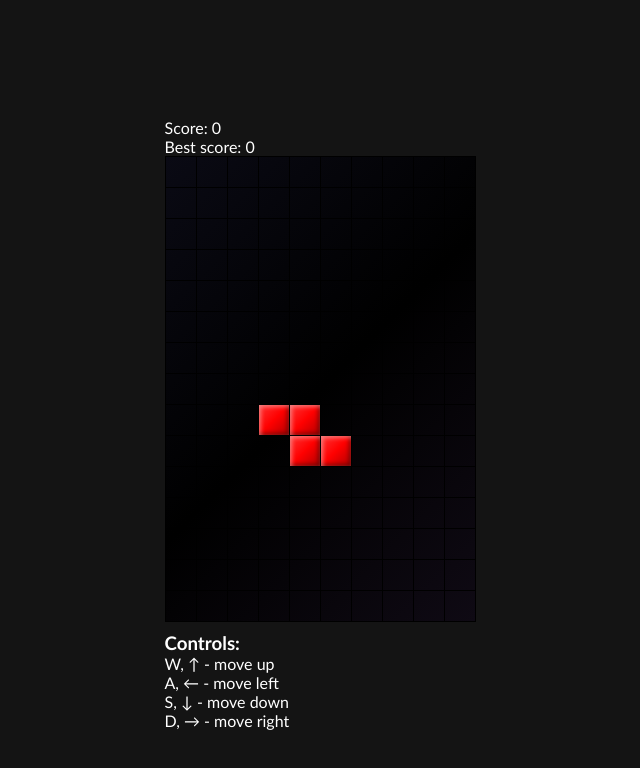
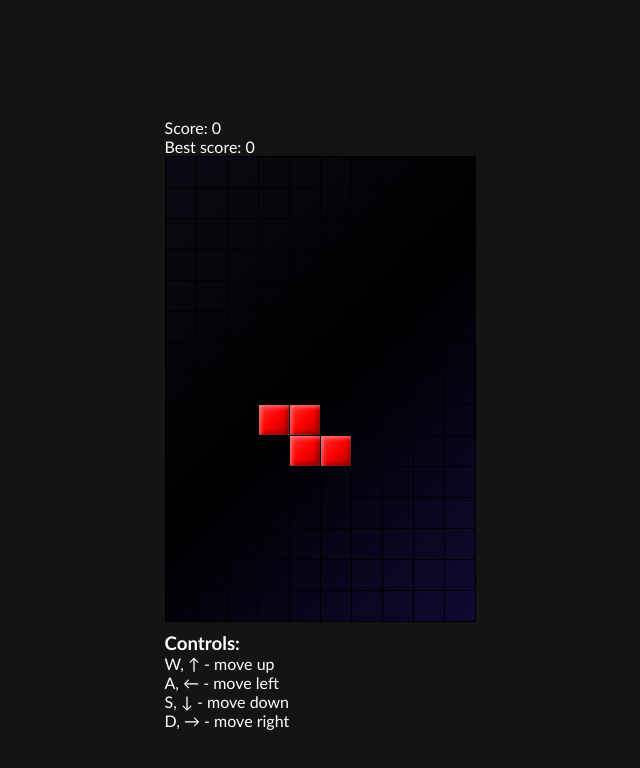
Before and after one commit to mterczynski/tetris-dom, a website: page index.html in a window 1280 px wide. Shown: the whole page, without its empty margins (320-960 px from the left). Drawn offline with Linux system fonts and the light colour scheme.

Commit message:
Improve background gradient

```diff
--- a/index.html
+++ b/index.html
@@ -31,7 +31,12 @@
       }
 
       #board {
-        background: linear-gradient(135deg, rgb(10, 10, 20) 0%, rgb(0, 0, 0) 50%, rgb(15, 10, 20) 100%);
+        background: linear-gradient(
+          135deg,
+          rgb(10, 10, 20) 0%,
+          rgb(0, 0, 0) 50%,
+          rgb(15, 10, 50) 100%
+        );
         border-bottom: 1px solid rgb(0, 0, 0);
         border-right: 1px solid rgb(0, 0, 0);
         margin-bottom: 10px;
```
